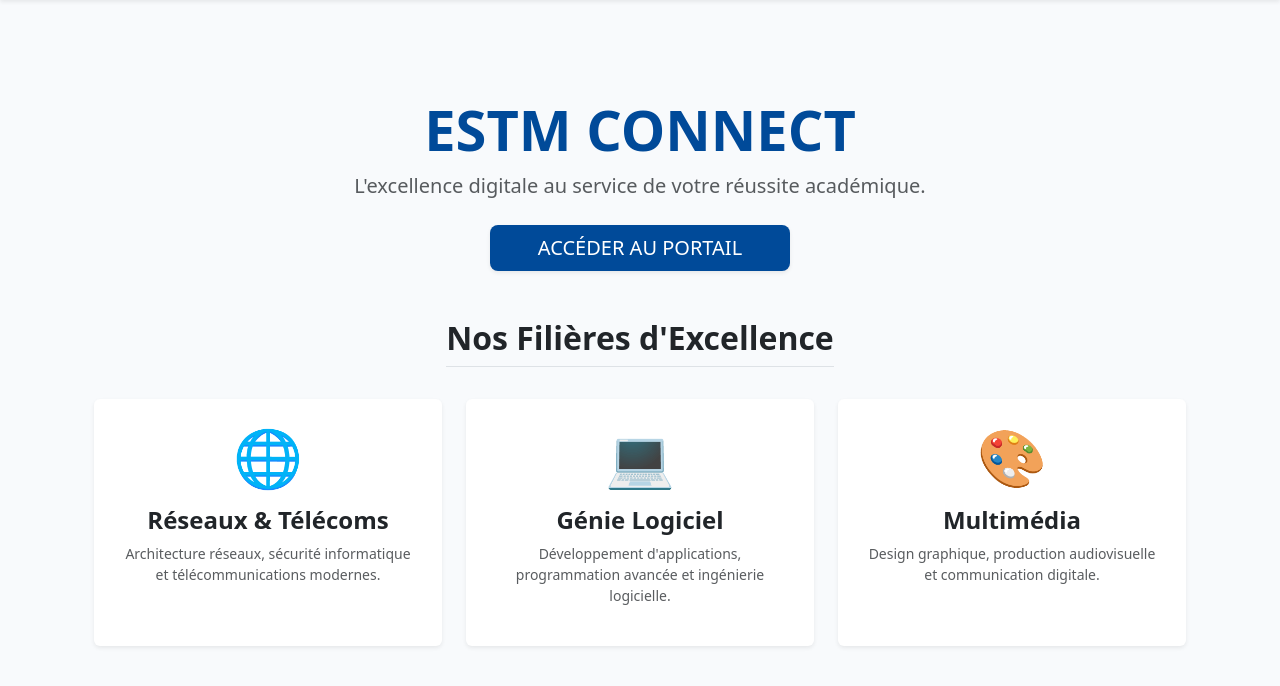
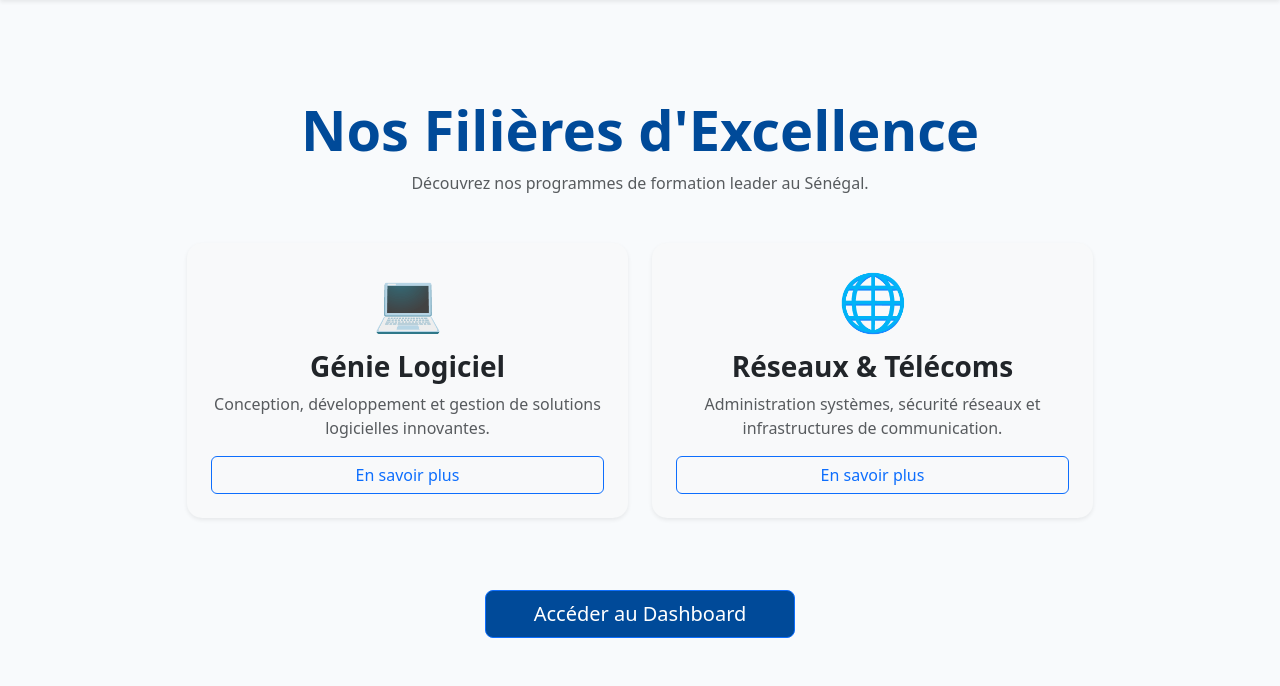
Before and after one commit to fabiennemendy1-hash/Gestion_Etudiants_Flask, a Flask app: page / in a window 1280 px wide. Shown: the part 58-744 px from the top of the page. Run offline with Flask 3, Linux system fonts and the light colour scheme.

Commit message:
Update accueil.html

```diff
--- a/templates/accueil.html
+++ b/templates/accueil.html
@@ -1,50 +1,48 @@
 {% extends "layout.html" %}
 
-{% block title %}Accueil | ESTM CONNECT{% endblock %}
+{% block title %}Accueil | ESTM{% endblock %}
 
 {% block content %}
 <div class="container py-5">
     <div class="text-center mb-5">
-        <h1 class="display-4 fw-bold" style="color: #004a99;">ESTM CONNECT</h1>
-        <p class="lead text-muted">L'excellence digitale au service de votre réussite académique.</p>
-        <div class="mt-4">
-            <a href="{{ url_for('login') }}" class="btn btn-primary btn-lg px-5 shadow-sm" style="background: #004a99; border: none;">ACCÉDER AU PORTAIL</a>
+        <h1 class="display-4 fw-bold" style="color: #004a99;">Nos Filières d'Excellence</h1>
+        <p class="text-muted">Découvrez nos programmes de formation leader au Sénégal.</p>
+    </div>
+
+    <div class="row justify-content-center">
+        <div class="col-md-5 mb-4">
+            <div class="card h-100 border-0 shadow-sm text-center p-4">
+                <div class="display-4 mb-3">💻</div>
+                <h3 class="fw-bold">Génie Logiciel</h3>
+                <p class="text-muted">Conception, développement et gestion de solutions logicielles innovantes.</p>
+                <a href="{{ url_for('login') }}" class="btn btn-outline-primary mt-auto">En savoir plus</a>
+            </div>
+        </div>
+
+        <div class="col-md-5 mb-4">
+            <div class="card h-100 border-0 shadow-sm text-center p-4">
+                <div class="display-4 mb-3">🌐</div>
+                <h3 class="fw-bold">Réseaux & Télécoms</h3>
+                <p class="text-muted">Administration systèmes, sécurité réseaux et infrastructures de communication.</p>
+                <a href="{{ url_for('login') }}" class="btn btn-outline-primary mt-auto">En savoir plus</a>
+            </div>
         </div>
     </div>
 
-    <div class="row mt-5">
-        <div class="col-12 text-center mb-4">
-            <h2 class="fw-bold border-bottom d-inline-block pb-2">Nos Filières d'Excellence</h2>
-        </div>
-
-        <div class="col-md-4 mb-4">
-            <div class="card h-100 border-0 shadow-sm text-center p-4" style="border-top: 5px solid #0d6efd;">
-                <div class="display-4 mb-3 text-primary">🌐</div>
-                <h4 class="fw-bold">Réseaux & Télécoms</h4>
-                <p class="text-muted small">Architecture réseaux, sécurité informatique et télécommunications modernes.</p>
-            </div>
-        </div>
-
-        <div class="col-md-4 mb-4">
-            <div class="card h-100 border-0 shadow-sm text-center p-4" style="border-top: 5px solid #198754;">
-                <div class="display-4 mb-3 text-success">💻</div>
-                <h4 class="fw-bold">Génie Logiciel</h4>
-                <p class="text-muted small">Développement d'applications, programmation avancée et ingénierie logicielle.</p>
-            </div>
-        </div>
-
-        <div class="col-md-4 mb-4">
-            <div class="card h-100 border-0 shadow-sm text-center p-4" style="border-top: 5px solid #dc3545;">
-                <div class="display-4 mb-3 text-danger">🎨</div>
-                <h4 class="fw-bold">Multimédia</h4>
-                <p class="text-muted small">Design graphique, production audiovisuelle et communication digitale.</p>
-            </div>
-        </div>
+    <div class="text-center mt-5">
+        <a href="{{ url_for('login') }}" class="btn btn-primary btn-lg px-5" style="background: #004a99;">Accéder au Dashboard</a>
     </div>
 </div>
 
 <style>
-    .card { transition: transform 0.3s ease; }
-    .card:hover { transform: translateY(-10px); }
+    .card {
+        transition: all 0.3s ease;
+        border-radius: 15px;
+        background: #f8f9fa;
+    }
+    .card:hover {
+        transform: translateY(-5px);
+        box-shadow: 0 10px 20px rgba(0,0,0,0.1) !important;
+    }
 </style>
 {% endblock %}
```
